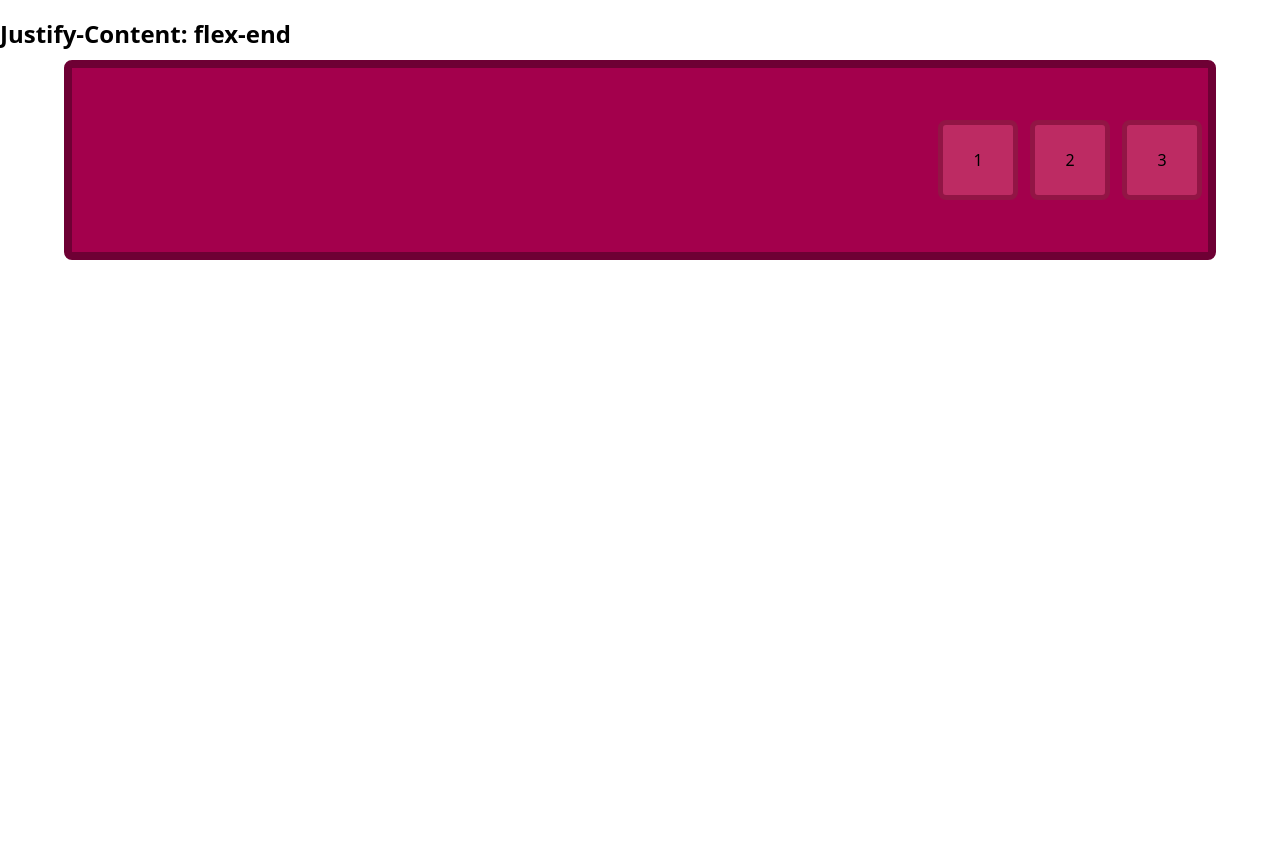
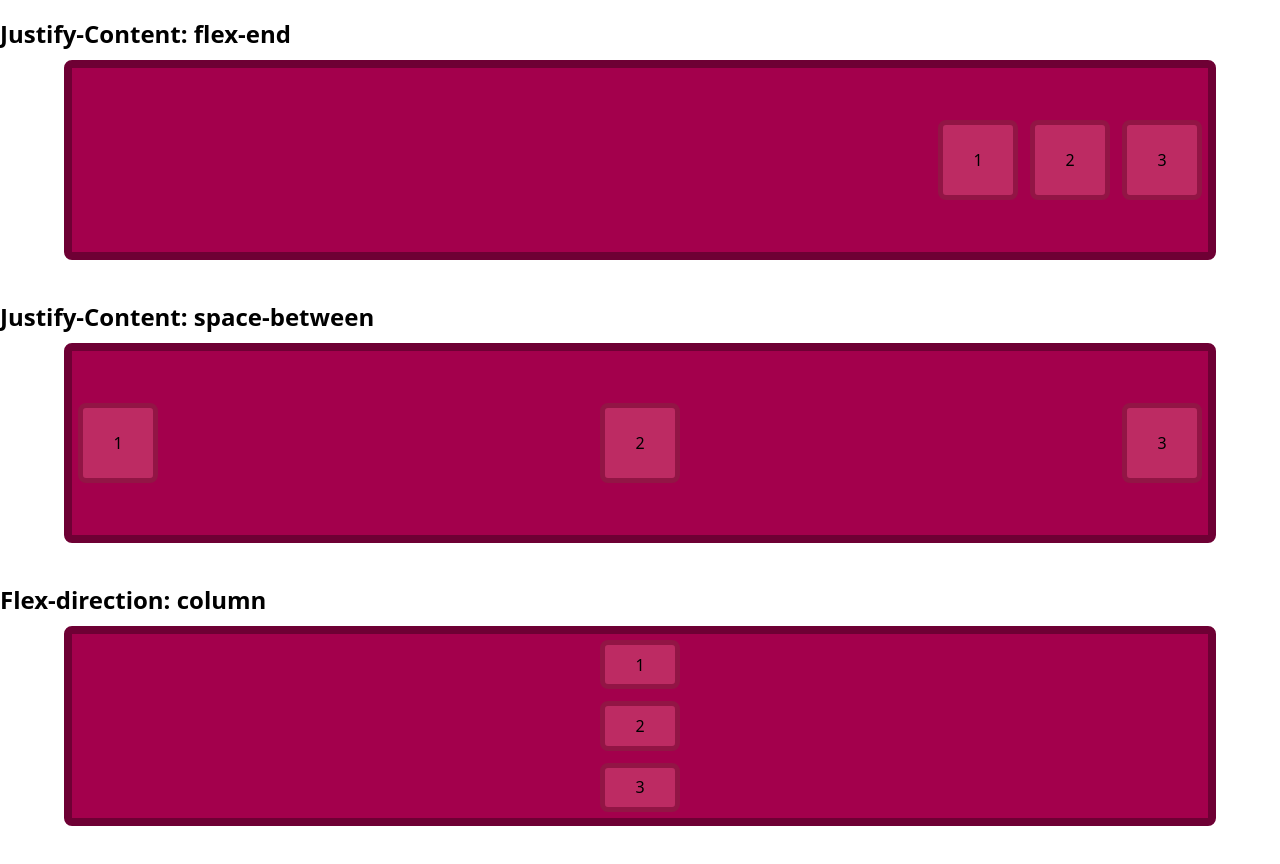
Before and after one commit to juliadegrava/progresso-html, a plain HTML site: page index.html in a window 1280 px wide. Shown: the part 592-1456 px from the top of the page. Before the commit the page ends 892 px from the top, so only its background shows below. Drawn offline with Linux system fonts and the light colour scheme; a web font is replaced by a local one.

Commit message:
Cria as seções justify column e between

```diff
--- a/assets/styles/index.css
+++ b/assets/styles/index.css
@@ -49,3 +49,11 @@ h2 {
 .justify-end {
     justify-content: flex-end;
 }
+
+.justify-between {
+    justify-content: space-between;
+}
+
+.flex-column {
+    flex-direction: column;
+}
--- a/index.html
+++ b/index.html
@@ -17,6 +17,7 @@
             <div class = "flex-item">3</div>
         </div>
     </section>
+
     <section>
         <h2>Justify-Content: center</h2>
         <div class = "flex-container justify-center">
@@ -24,6 +25,7 @@
             <div class = "flex-item">2</div>
             <div class = "flex-item">3</div>
     </section>
+
     <section>
         <h2>Justify-Content: flex-end </h2>
         <div class = "flex-container justify-end">
@@ -32,5 +34,23 @@
             <div class = "flex-item">3</div>
         </div>
     </section>
+
+    <section>
+        <h2>Justify-Content: space-between </h2>
+        <div class = "flex-container justify-between">
+            <div class = "flex-item">1</div>
+            <div class = "flex-item">2</div>
+            <div class = "flex-item">3</div>
+        </div>
+    </section>
+
+    <section>
+        <h2>Flex-direction: column </h2>
+        <div class = "flex-container flex-column">
+            <div class = "flex-item">1</div>
+            <div class = "flex-item">2</div>
+            <div class = "flex-item">3</div>
+        </div>
+    </section>
 </body>
 </html>
```
